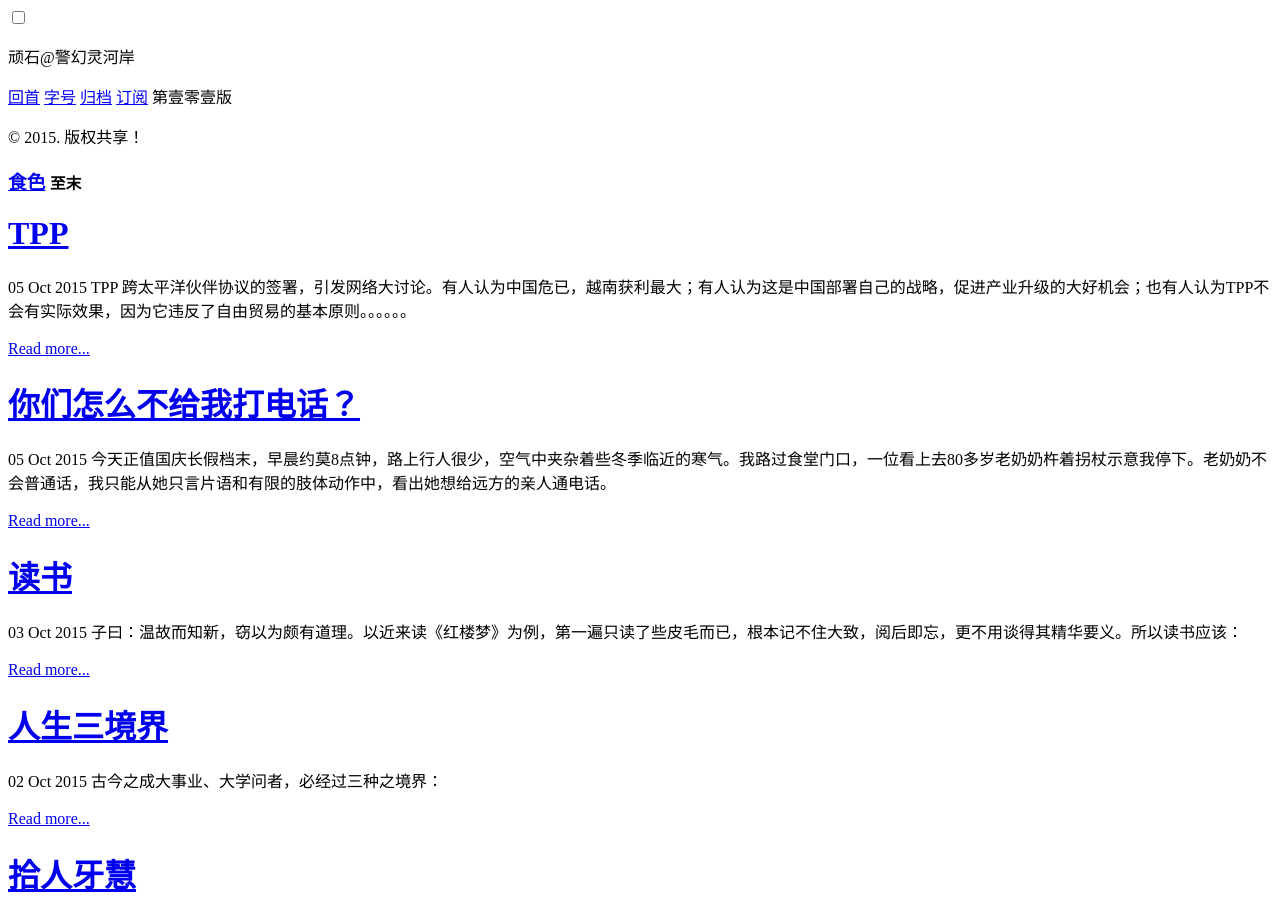
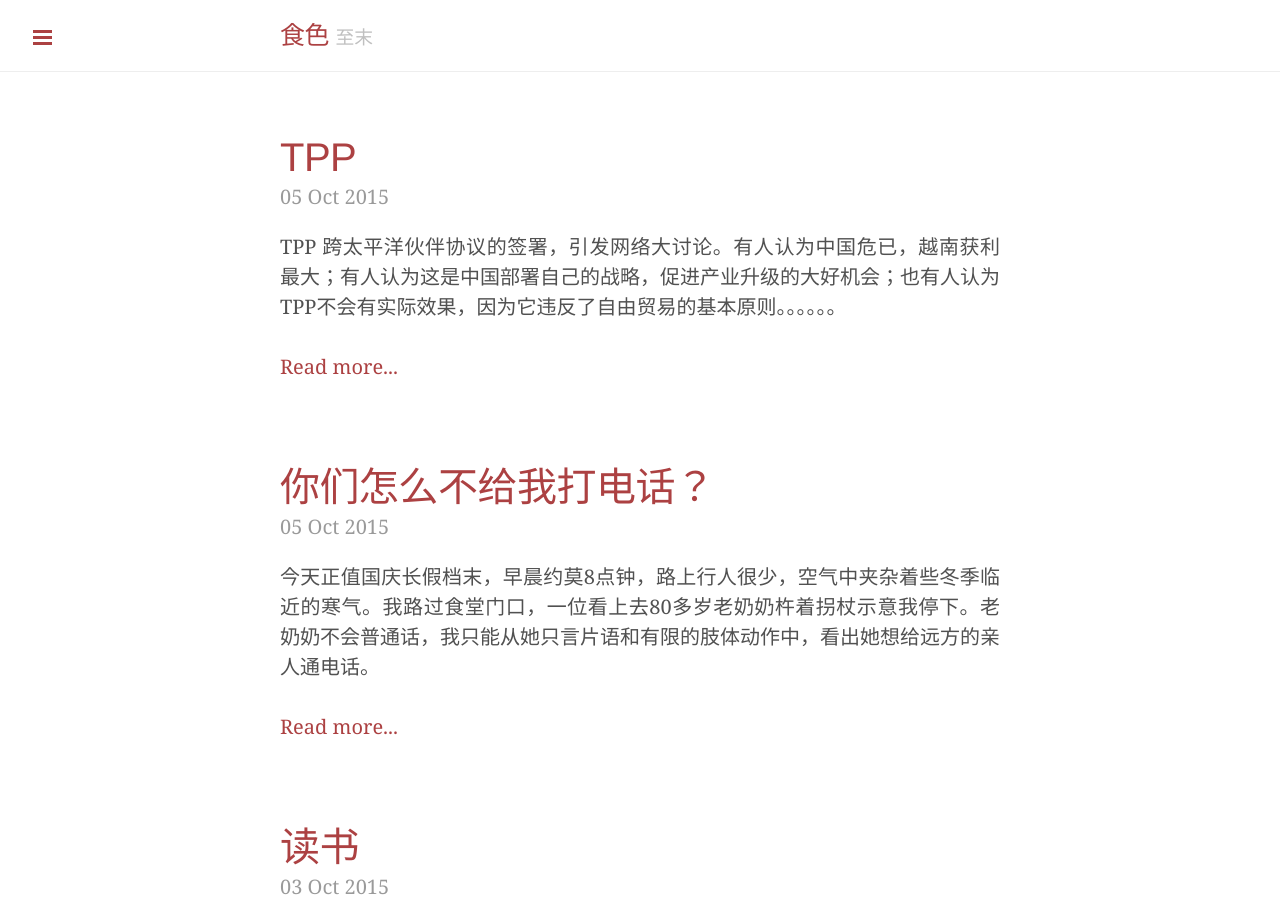
Before and after one commit to outsinre/zh-blog, a Jekyll site: the page built from index.html, in a window 1280 px wide and 900 px high. Built offline with Jekyll 4.4.1, drawn with Linux system fonts in a browser that asks for light colours; Markdown is read by kramdown in place of the engine named in the settings; the list of posts is cut into pages by our own code; part of the change alters nothing that is shown.

```diff
--- a/_config.yml
+++ b/_config.yml
@@ -13,7 +13,7 @@ tagline:             '至末'
 description:         '顽石@警幻灵河岸'
 
 # Without setting custom URL, if user pages, then use "/"; if project page, use "/project-name". Note the slash issue. If you include trailing slash, then should omit duplicated slash when accessing files.
-baseurl:             /zh-blog
+baseurl:             /
 paginate:            5
 
 # About/contact
```
